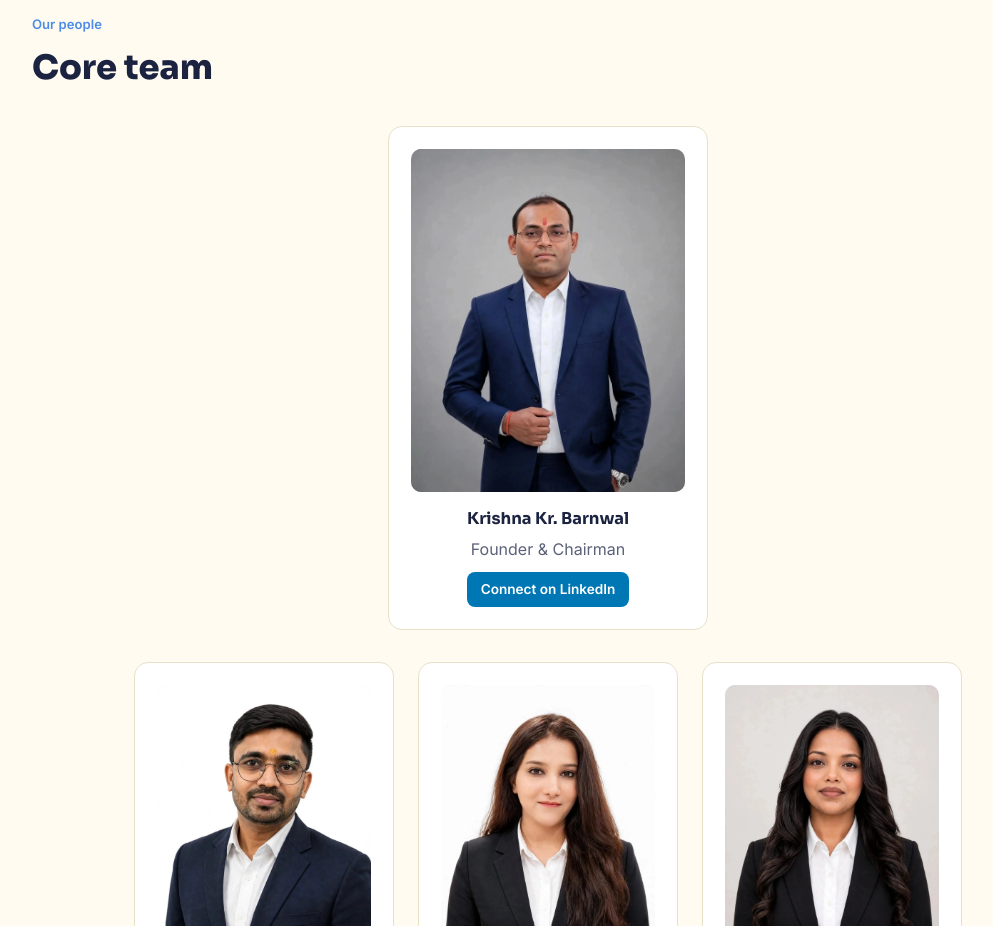
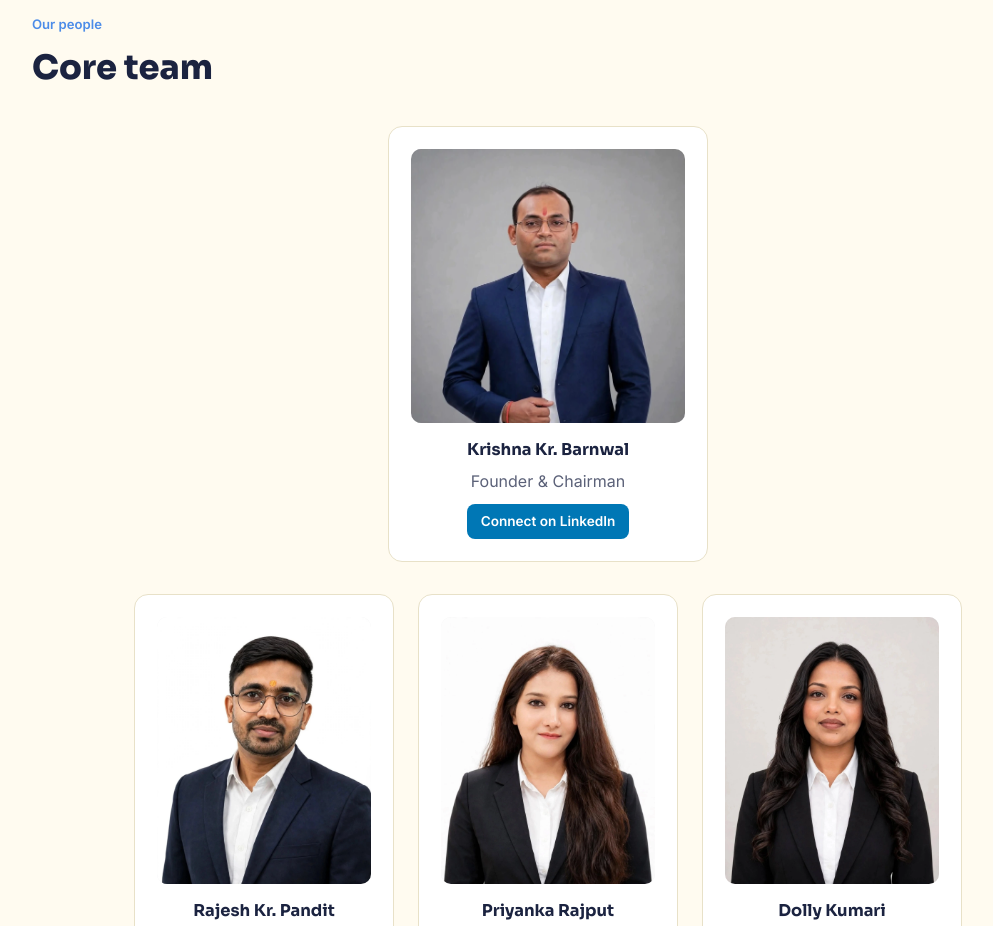
Before and after one commit to Deepak172003/MS_Consultant, a React (Vite) app: page /MS_Consultant/about in a window 1280 px wide. Shown: the part 1280-2206 px from the top of the page, without its empty margins (92-1085 px from the left). Built offline with nearby package versions, Linux system fonts and the light colour scheme.

Commit message:
Update App.css

```diff
--- a/src/App.css
+++ b/src/App.css
@@ -166,19 +166,23 @@ section { padding: 60px 0; }
    or not a real photo is set yet. */
 /* ---------- Team section ---------- */
 .team-lead {
-  display: flex; justify-content: center; margin-bottom: 32px;
+  display: flex; justify-content: center; width: 100%; margin-bottom: 32px;
 }
 .team-row {
   display: flex; flex-wrap: wrap; justify-content: center; gap: 24px;
 }
 .team-card { width: 260px; max-width: 100%; text-align: center; }
-.team-card-featured { width: 320px; }
+.team-card-featured { width: 320px; margin: 0 auto; }
 
 .team-photo {
   width: 100%; aspect-ratio: 4 / 5; object-fit: cover;
   object-position: center top;            /* keeps heads from being cut */
   border-radius: 10px; margin-bottom: 14px; display: block;
   background: rgba(27,35,64,.05);
+}
+.team-photo-featured {
+  aspect-ratio: 1 / 1;
+  object-position: 50% 15%;               /* Krishna: left/right, up/down */
 }
 .team-photo-fallback {
   display: flex; align-items: center; justify-content: center;
```
